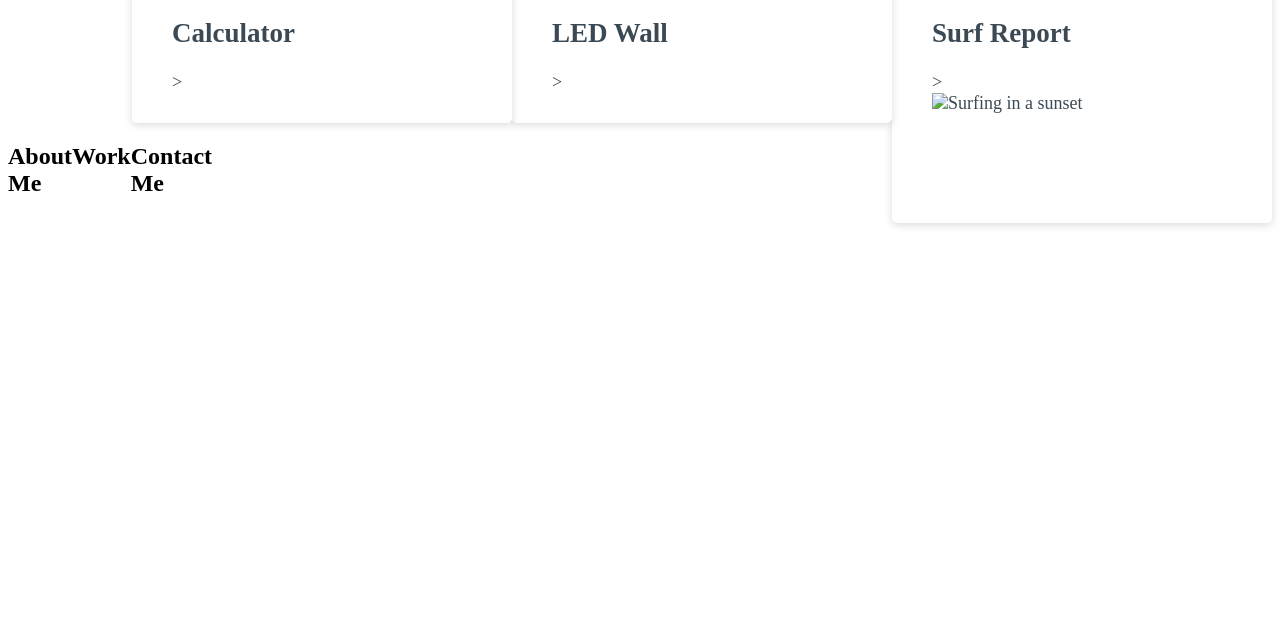
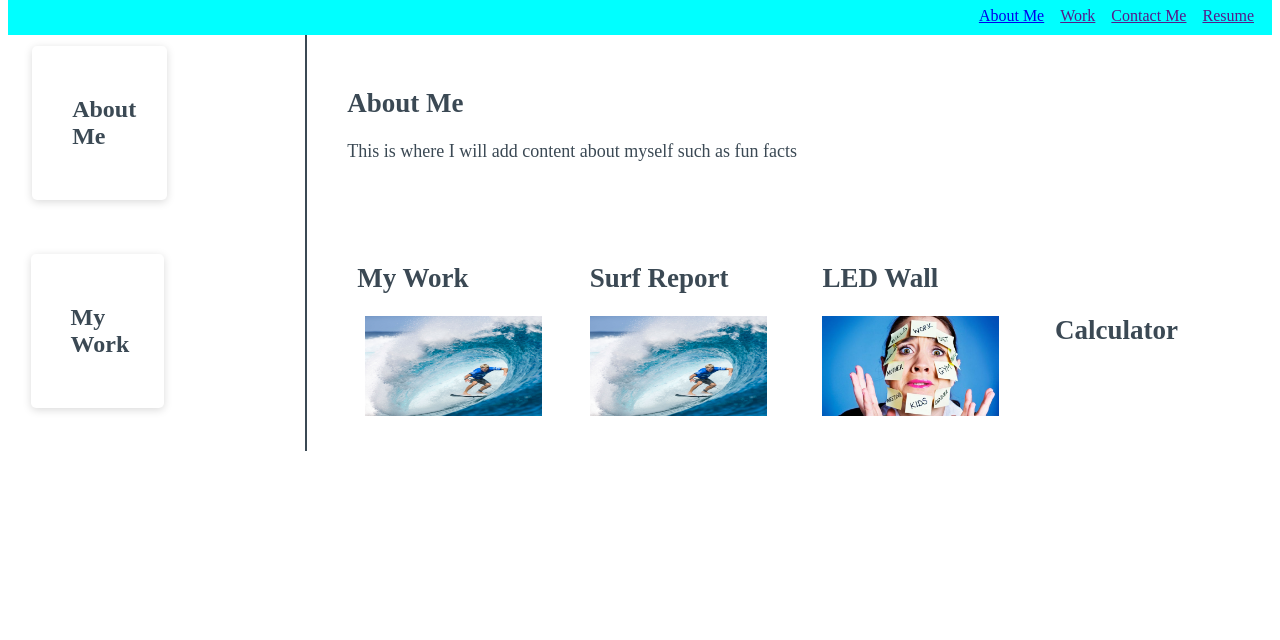
Before and after one commit to KobyS82/First-Profile, a plain HTML site: page index.html in a window 1280 px wide. Shown: the part 160-800 px from the top of the page. Drawn offline with Linux system fonts and the light colour scheme.

Commit message:
fixed cards so they are seperate from Right and Left

```diff
--- a/Assets/style.css
+++ b/Assets/style.css
@@ -2,7 +2,7 @@
   --white: hsl(0, 0%, 100%);
 
 };
-/* {
+/* *{
 padding: 0;
 margin: 0;
 box-sizing: border-box;
@@ -15,67 +15,111 @@ body,
   margin: 0;
   padding: 0;
 }
+
+
+@media all  {
+  .aside1 { order: 1; }
+  .aside2 { order: 4; }
+  .article2 { order: 2; }
+}
+
 */
 
 body {
   font-family: sans-serif;
-  background-color: green;
+  background-color:hsl(206, 17%, 28%);
+  margin: 0 auto;
 }
 
 header {
   display: flex;
-  justify-content: flex-end;
+  justify-content: flex-start;
   align-items: center;
-  padding: 20px;
+  padding-left: 15px;
   padding-top: 0px;
   background-color: hsl(206, 17%, 28%);
 }
 
 header h1 {
-    background-color: rgb(70, 70, 70);
+  font-size: 60px;
+  background-color: rgb(70, 70, 70);
 }
+
 
 ul {
     display: flex;
     justify-content: flex-end;
     list-style-type: none;
     margin: 0;
-    padding: 0;
+    padding: 10px;
     background-color:aqua;
-}
-
-li {
-
-    background-color: #829e1c;
 }
 
 a {
     padding: 8px;
-    background-color: #9e1c1c;
 }
 
-aside {
+.felx-row{
   display: flex;
-  float: left;
-  width: 10%;
-  text-align: left;
+  flex-direction: row;
+  flex-wrap: wrap;
+  justify-content: space-between;
+  flex: 0 0 auto;
+  align-items: center;
+}
+
+.Rcard {
+  /*
+  display: flex;
+  float: right;
+  */
+  /* flex-direction: column; */
+  background-color: hsl(0, 0%, 100%);
+  /* border-radius: 5px;
+  border-width: 1px; */
+  /* box-shadow: rgba(0, 0, 0, 0.15) 0px 2px 8px 0px; */
+  color: hsl(206, 17%, 28%);
+  font-size: 18px;
+  /* margin: 0 auto; */
+  /* max-width: 800px; */
+  padding: 30px 40px;
+  width: 70%;
+  border-left: 2px solid;
+
 }
 
 
-.card {
-  display: flex;
-  float: right;
-  flex-direction: column;
+.Lcard {
+  /* display: flex;
+  float: left; */
+  /* flex-direction: column; */
+  background-color: hsl(0, 0%, 100%);
+  border-radius: 5px;
+  border-width: 1px;
+  box-shadow: rgba(0, 0, 0, 0.15) 0px 2px 8px 0px;
+  color: hsl(206, 17%, 28%);
+  /* font-size: 18px; */
+  margin: 0 auto;
+  /* max-width: 800px; */
+  padding: 30px 40px;
+  width: 30%;
+}
+
+
+.card{
+  /* display: flex;
+  flex-wrap: wrap; */
+  /* flex-direction: row; */
   background-color: hsl(0, 0%, 100%);
   border-radius: 5px;
   border-width: 1px;
   box-shadow: rgba(0, 0, 0, 0.15) 0px 2px 8px 0px;
   color: hsl(206, 17%, 28%);
   font-size: 18px;
-  margin: 0 auto;
-  max-width: 800px;
+  /* margin: 0 auto; */
+  /* max-width: 800px; */
   padding: 30px 40px;
-  width: 300px
+  width: 300px;
 }
 
 .img-big{
@@ -83,3 +127,8 @@ aside {
   width: 100%;
 
 }
+
+.img-box{
+  width: 20%;
+  margin-left: 10px;
+}
--- a/index.html
+++ b/index.html
@@ -9,38 +9,92 @@
 </head>
 
 <body>
+    <!-- Header -->
+    <header>
+        <h1>Koby S</h1>
+    </header>
 
-    <header>
-        <div>
-            <h1>Koby S</h1>
+    <!-- Navbar -->
     <nav>
-                <ul>
-                    <li><a href="#about-me">About Me</a></li>
+        <ul> <!--ADD PAGE SCROLL-->
+            <li><a href="#about-me?>">About Me</a></li>
             <li><a href="">Work</a></li>
             <li><a href="">Contact Me</a></li>
             <li><a href="">Resume</a></li>
         </ul>
     </nav>
+
+    <!-- Body -->
+    <main>
+        <!-- About Me-->
+        <section class ="felx-row">
+            <section>
+                <div class="Lcard">
+                    <h2>About Me</h2>
                 </div>
-    </header>
+            </section>
+            <section class="Rcard">
+                <h2>About Me</h2>
+                <p>
+                    This is where I will add content about myself such as fun facts
+                </p>
+            </section>
+        </section>
 
+        <!--Work-->
+        <section class ="felx-row">
+            <section>
+                <div class="Lcard">
+                    <h2>My Work</h2>
+                </div>
+            </section>
+
+            <section class ="felx-row Rcard" >
+                <section class="img-box">
+                        <h2>My Work</h2>
+                        <a href="" target="_blank"><img class="img-big" src="./Assets/Surf-big-wave.jpeg" alt="Surfing in a sunset"></a>
+                </section>
+
+                <section class="img-box">
+                    <h2>Surf Report</h2>
+                    <img class="img-big" src="./Assets/Surf-big-wave.jpeg" alt="Surfing in a sunset">
+                </section>
+
+                <section class="img-box">
+                    <h2>LED Wall</h2>
+                    <img class="img-big" src="./Assets/_95146618_bills.jpg" alt="Head with notes on it">
+                </section>
+
+                <section class="img-box">
+                    <h2>Calculator</h2>
+                </section>
+            </section>
+        </section>
+
+        <!--Contact Me-->
+        <section>
+
+        </section>
+
+        <!-- Sidebar
+        <aside>
+            <div >
                 <section class="card">
-        <h2>Surf Report</h2>>
-        <img class="img-big" href="./Assets/Surf-big-wave.jpeg" alt="Surfing in a sunset" width="500" height="600">
+                    <h2>About Me</h2>
                 </section>
 
                 <section class="card">
-        <h2>LED Wall</h2>>
+                    <h2>Work</h2>
                 </section>
 
                 <section class="card">
-        <h2>Calculator</h2>>
+                    <h2>Contact Me</h2>
                 </section>
 
-    <aside>
-        <h2>About Me</h2>
-        <h2>Work</h2>
-        <h2>Contact Me</h2>
+            </div>
         </aside>
+        -->
+
+    </main>
 </body>
 </html>
```
Also changed, not shown: Assets/_95146618_bills.jpg (added). Lines whose indentation alone changed are shown as unchanged.
